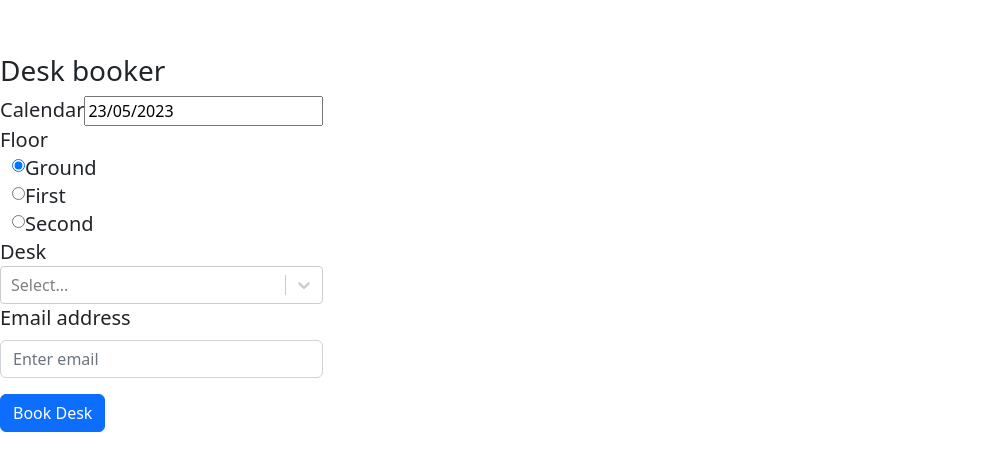
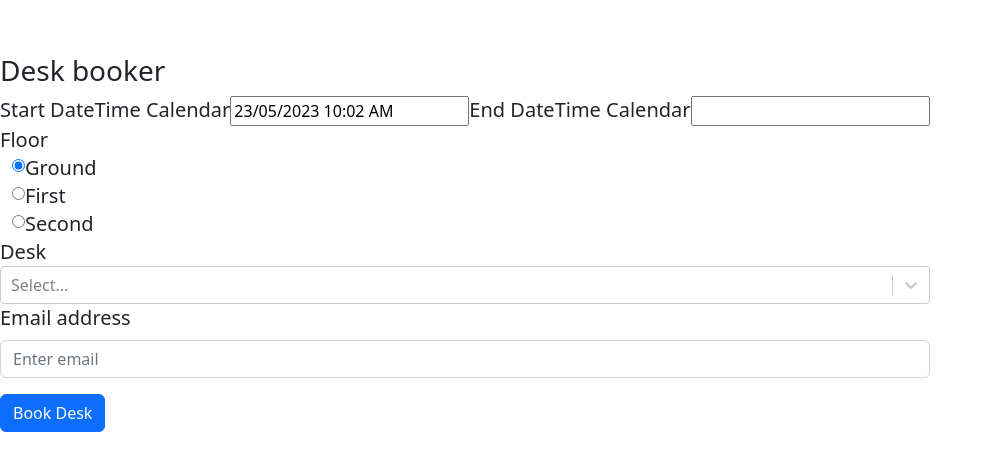
Before and after one commit to robertwilkinson9/ts-reserve-assets, a React (Vite) app: page / in a window 1280 px wide. Shown: the part 157-628 px from the top of the page, without its empty margins (0-993 px from the left). Built offline with nearby package versions, Linux system fonts and the light colour scheme; no server answers.

Commit message:
introduce an endtime and try to provide sensible defaults

```diff
--- a/src/App.tsx
+++ b/src/App.tsx
@@ -12,13 +12,13 @@ import { InputForm } from './components/form'
 import { ProcessData } from './components/processdata'
 
 { /*
-const reset = (setStartDate: React.Dispatch<React.SetStateAction<Date|null>>,
+const reset = (setStartDateTime: React.Dispatch<React.SetStateAction<Date|null>>,
                setFloor: React.Dispatch<React.SetStateAction<number|null>>,
                setDesk: React.Dispatch<React.SetStateAction<string|null>>,
                setEmail: React.Dispatch<React.SetStateAction<string|null>>,
                setComplete: React.Dispatch<React.SetStateAction<boolean>>): void =>
 {
-  setStartDate(new Date());
+  setStartDateTime(new Date());
   setFloor(0);
   setDesk(null);
   setEmail(null);
@@ -36,9 +36,9 @@ interface DeskData {
 
 type string_or_null = string | null;
 
-const tomorrow_from_day = (startDate: Date): Date => {
+const tomorrow_from_day = (startDateTime: Date): Date => {
   // Current date
-  const date = new Date(startDate!);
+  const date = new Date(startDateTime!);
   // Tomorrow's date
   const tomorrow = date.setDate(date.getDate() + 1);
 
@@ -46,10 +46,14 @@ const tomorrow_from_day = (startDate: Date): Date => {
 }
 
 export const App = () => {
-  const [startDate, setStartDate] = useState<Date|null>(new Date());
-  if (startDate) {
-    console.log("startDate starts at ");
-    console.log(startDate.toLocaleDateString());
+  const [startDateTime, setStartDateTime] = useState<Date|null>(new Date());
+  // const [endDateTime, setEndDateTime] = useState<Date|null>(startDateTime);
+  const [endDateTime, setEndDateTime] = useState<Date|null>(null);
+  if (startDateTime) {
+    console.log("startDateTime starts at ");
+    console.log(startDateTime);
+    console.log(" or ");
+    console.log(startDateTime.toLocaleDateString());
   }
 
   const [floor, setFloor] = useState<number|null>(0);
@@ -107,16 +111,13 @@ export const App = () => {
 
   if (complete) {
     console.log("Form is complete - we can SUBMIT IT XXX");
-    console.log(`Date is ${startDate}, Floor is ${floor}, Desk is ${desk}, Email is ${email}`);
-    console.log("Date is ", startDate);
-    console.log("Desk  is ", desk);
-    console.log("Email is ", email);
+    console.log(`StartDateTime is ${startDateTime}, EndDateTime is ${endDateTime}, Floor is ${floor}, Desk is ${desk}, Email is ${email}`);
 
-    const tomorrow = tomorrow_from_day(startDate!);
+    const tomorrow = tomorrow_from_day(startDateTime!);
     console.log("tomorrow is ", tomorrow);
 
     const test_data = {
-      "booking_date": startDate!.toString(),
+      "booking_date": startDateTime!.toString(),
       "expireAt": tomorrow.toString(),
       "floor": floor!,
       "desk": desk!,
@@ -124,19 +125,19 @@ export const App = () => {
     };
     add_desk_to_mongodb(test_data);
 
-//    reset(setStartDate, setFloor, setDesk, setEmail, setComplete); // eventually just show processdata screen for now
+//    reset(setStartDateTime, setFloor, setDesk, setEmail, setComplete); // eventually just show processdata screen for now
     return (
       <>
       <Header />
-      <ProcessData start={startDate} floor={floor} desk={desk} email={email} />
-      <InputForm start={startDate} datesetter={setStartDate} floor={floor} floorsetter={setFloor} desksetter={setDesk} email={email} emailsetter={setEmail} completesetter={setComplete} />
+      <ProcessData start={startDateTime} floor={floor} desk={desk} email={email} />
+      <InputForm start={startDateTime} startdatesetter={setStartDateTime} end={endDateTime} enddatesetter={setEndDateTime} floor={floor} floorsetter={setFloor} desksetter={setDesk} email={email} emailsetter={setEmail} completesetter={setComplete} />
       </>
     );
   } else {
     return (
       <>
       <Header />
-      <InputForm start={startDate} datesetter={setStartDate} floor={floor} floorsetter={setFloor} desksetter={setDesk} email={email} emailsetter={setEmail} completesetter={setComplete} />
+      <InputForm start={startDateTime} startdatesetter={setStartDateTime} end={endDateTime} enddatesetter={setEndDateTime} floor={floor} floorsetter={setFloor} desksetter={setDesk} email={email} emailsetter={setEmail} completesetter={setComplete} />
       </>
     );
   }
--- a/src/components/calendar.tsx
+++ b/src/components/calendar.tsx
@@ -6,15 +6,23 @@ import "react-datepicker/dist/react-datepicker.css";
 // import 'react-datepicker/dist/react-datepicker-cssmodules.css';
 
 export interface CalendarProps {
-   start: Date | null;
+   label: string;
+   selected: Date | null;
    setter: React.Dispatch<React.SetStateAction<Date | null>>
+   setter2?: React.Dispatch<React.SetStateAction<Date | null>>
 }
 
-export const Calendar = (props: CalendarProps) => {
+export const Calendar = ({label, selected, setter, setter2} : CalendarProps) => {
  return (
     <>
-    <label> Calendar </label>
-    <DatePicker locale="en-GB" dateFormat="P" selected={props.start} onChange={(date) => props.setter(date)} />
+      <label> {label} Calendar </label>
+      <DatePicker
+        locale="en-GB"
+        dateFormat="d/MM/yyyy hh:mm aa"
+        selected={selected}
+        showTimeSelect
+        onChange={(date) => {setter(date); setter2 ? setter2(date) : "" } }
+      />
     </>
   );
 };
--- a/src/components/form.tsx
+++ b/src/components/form.tsx
@@ -13,7 +13,9 @@ const handleBRClick = (completesetter: React.Dispatch<React.SetStateAction<boole
 
 export interface InputFormProps {
   start: Date | null;
-  datesetter: React.Dispatch<React.SetStateAction<Date | null>>;
+  startdatesetter: React.Dispatch<React.SetStateAction<Date | null>>;
+  end: Date | null;
+  enddatesetter: React.Dispatch<React.SetStateAction<Date | null>>;
   floor: number | null;
   floorsetter: React.Dispatch<React.SetStateAction<number | null>>;
   desksetter: React.Dispatch<React.SetStateAction<string | null>>;
@@ -22,12 +24,14 @@ export interface InputFormProps {
   completesetter: React.Dispatch<React.SetStateAction<boolean>>;
 }
 
-export const InputForm = ({start, datesetter, floor, floorsetter, desksetter, email, emailsetter, completesetter}: InputFormProps) => {
+export const InputForm = ({start, startdatesetter, end, enddatesetter, floor, floorsetter, desksetter, email, emailsetter, completesetter}: InputFormProps) => {
   const buttonText = "Book Desk";
+  if (end) {
   return (
     <>
      <Form id="emailForm">
-     <Calendar start={start} setter={datesetter} />
+     <Calendar label="Start DateTime" selected={start} setter={startdatesetter} />
+     <Calendar label="End DateTime" selected={end} setter={enddatesetter} />
      <Floor floor={floor} floorsetter={floorsetter}/>
      <Desks floor={floor} desksetter={desksetter} />
      <AddEmail email={email} emailsetter={emailsetter} />
@@ -41,6 +45,26 @@ export const InputForm = ({start, datesetter, floor, floorsetter, desksetter, em
     </Form>
     </>
   );
+  } else {
+  return (
+    <>
+     <Form id="emailForm">
+     <Calendar label="Start DateTime" selected={start} setter={startdatesetter} setter2={enddatesetter} />
+     <Calendar label="End DateTime" selected={end} setter={enddatesetter} />
+     <Floor floor={floor} floorsetter={floorsetter}/>
+     <Desks floor={floor} desksetter={desksetter} />
+     <AddEmail email={email} emailsetter={emailsetter} />
+     <Button
+       onClick={() => {
+         handleBRClick(completesetter);
+       }}
+     >
+      {buttonText}
+     </Button>
+    </Form>
+    </>
+  );
+  }
 }
 
 export default InputForm;
```
